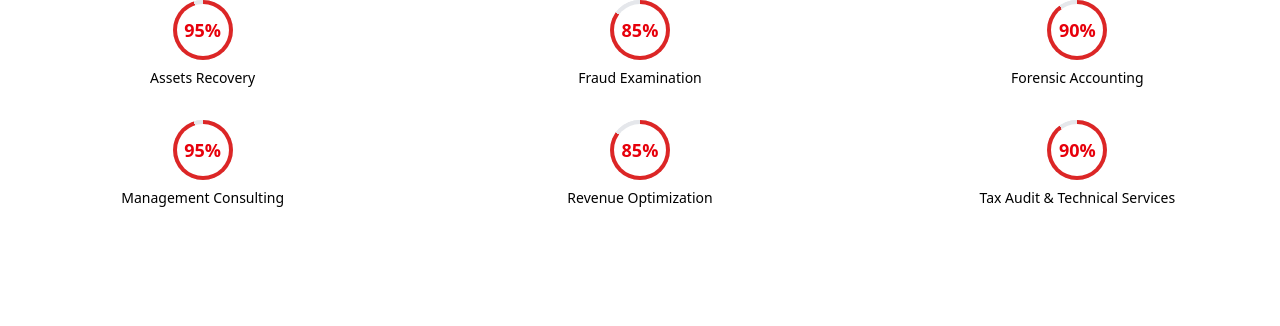
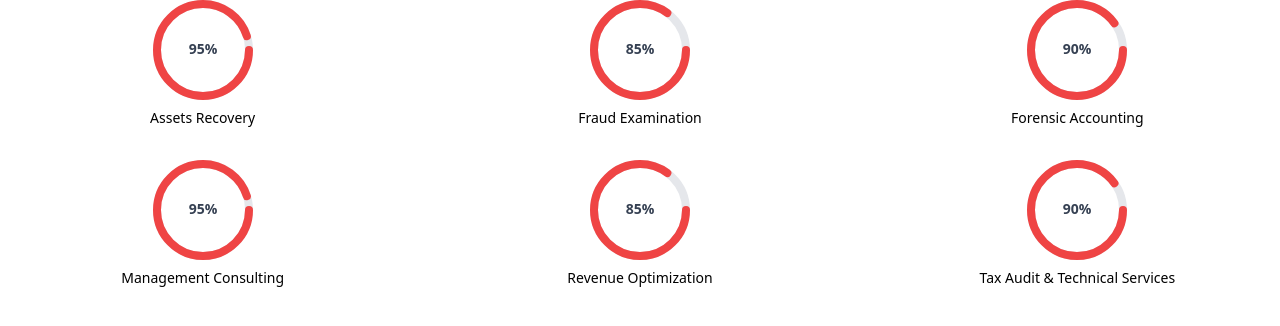
Before and after one commit to DCPHQ01/DCP, a React (Vite) app: page /test in a window 1280 px wide. Shown: the top 326 px of the page. Built offline with nearby package versions, Linux system fonts and the light colour scheme.

Commit message:
Made change to the CircularProgress page

```diff
--- a/package.json
+++ b/package.json
@@ -15,6 +15,7 @@
     "react": "^19.0.0",
     "react-dom": "^19.0.0",
     "react-icons": "^5.5.0",
+    "react-intersection-observer": "^9.16.0",
     "react-router": "^7.5.0",
     "tailwindcss": "^4.1.3"
   },
--- a/src/components/CircularProgress.jsx
+++ b/src/components/CircularProgress.jsx
@@ -1,19 +1,67 @@
+import { useEffect, useState } from "react";
+import { useInView } from "react-intersection-observer";
+
 const CircularProgress = ({ percent, label }) => {
+  const [progress, setProgress] = useState(0);
+  const [ref, inView] = useInView({ triggerOnce: true });
+
+  useEffect(() => {
+    if (inView) {
+      let start = 0;
+      const step = percent / 40; // controls speed
+      const interval = setInterval(() => {
+        start += step;
+        if (start >= percent) {
+          setProgress(percent);
+          clearInterval(interval);
+        } else {
+          setProgress(Math.ceil(start));
+        }
+      }, 20);
+    }
+  }, [inView, percent]);
+
+  const radius = 50;
+  const stroke = 8;
+  const normalizedRadius = radius - stroke * 0.5;
+  const circumference = 2 * Math.PI * normalizedRadius;
+  const strokeDashoffset = circumference - (progress / 100) * circumference;
+
     return (
-      <div className="flex flex-col items-center space-y-2">
-        <div className="relative w-15 h-15 rounded-full bg-gray-200">
-          <div
-            className="absolute inset-0 rounded-full"
-            style={{
-              background: `conic-gradient(#dc2626 ${percent * 3.6}deg, #e5e7eb ${percent * 3.6}deg)`,
-            }}
-          />
-          <div className="absolute inset-1 flex items-center justify-center rounded-full bg-white">
-            <span className="text-lg font-semibold text-red-600">{percent}%</span>
-          </div>
-        </div>
-        <div className="text-center text-sm font-medium">{label}</div>
-      </div>
+      <div ref={ref} className="flex flex-col items-center space-y-2">
+      <svg height={radius * 2} width={radius * 2}>
+        <circle
+          stroke="#e5e7eb"
+          fill="transparent"
+          strokeWidth={stroke}
+          r={normalizedRadius}
+          cx={radius}
+          cy={radius}
+        />
+        <circle
+          stroke="#ef4444"
+          fill="transparent"
+          strokeWidth={stroke}
+          strokeLinecap="round"
+          strokeDasharray={circumference}
+          strokeDashoffset={strokeDashoffset}
+          r={normalizedRadius}
+          cx={radius}
+          cy={radius}
+          style={{ transition: "stroke-dashoffset 0.5s ease-out" }}
+        />
+        <text
+          x="50%"
+          y="50%"
+          textAnchor="middle"
+          dy=".3em"
+          className="fill-gray-700 text-sm font-bold"
+        >
+          {progress}%
+        </text>
+      </svg>
+      <p className="text-sm text-center">{label}</p>
+    </div>
     );
   };
 
--- a/src/pages/Project.jsx
+++ b/src/pages/Project.jsx
@@ -26,7 +26,7 @@ const Project = () => {
                         <div className="flex-shrink-0">
                             <BsBank2 size={30} color="red" />
                         </div>
-                        <h3 className="text-lg font-bold text-left">Property Tax Solutions</h3>
+                        <h3  an>Property Tax Solutions</h3>
                     </div>
                     <p className="text-justify text-sm">
                         Prudent assessment, collection, and accounting for property tax pose significant challenges to both
```
Also changed, not shown: 1 other file (tests, documents, lock files or other folders).
